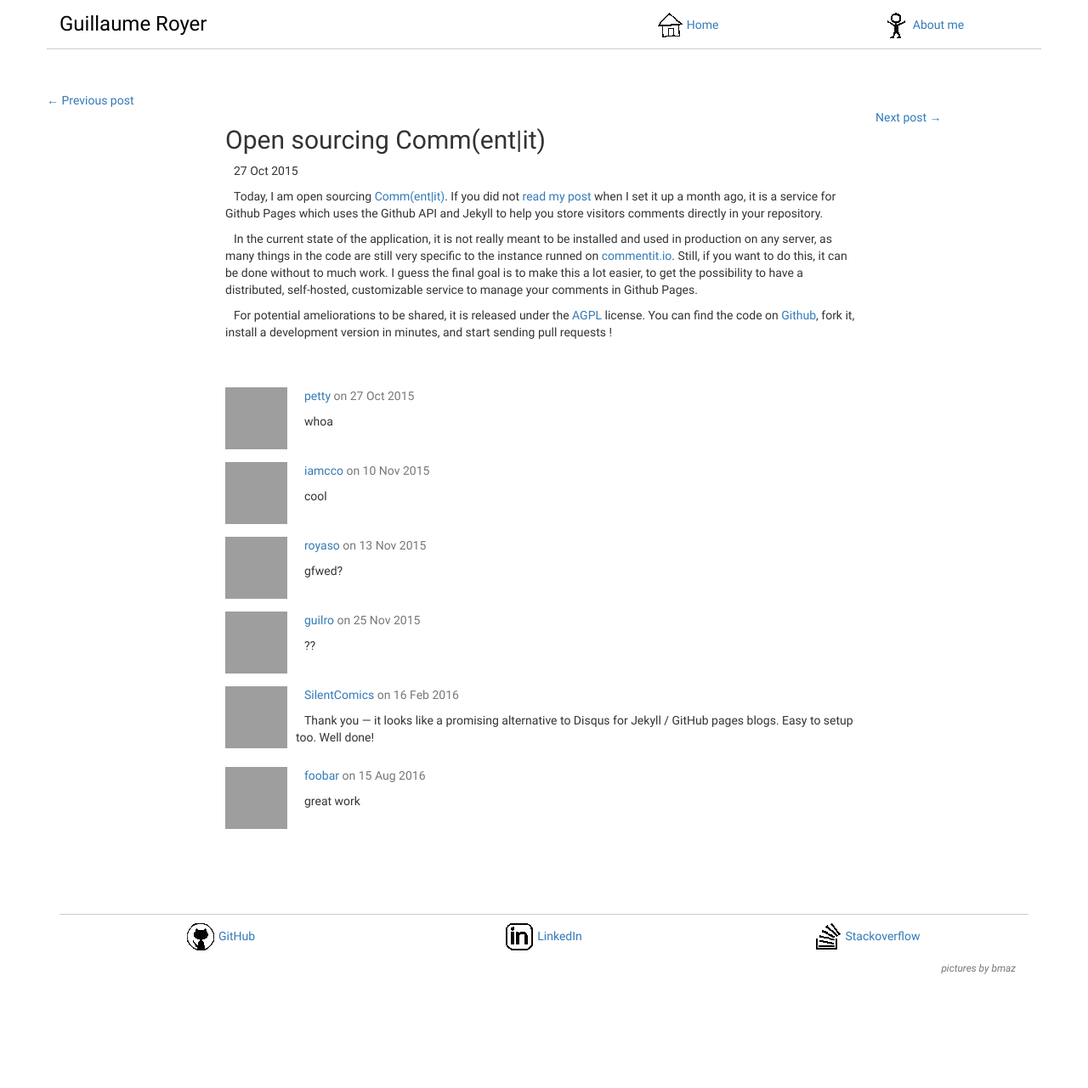
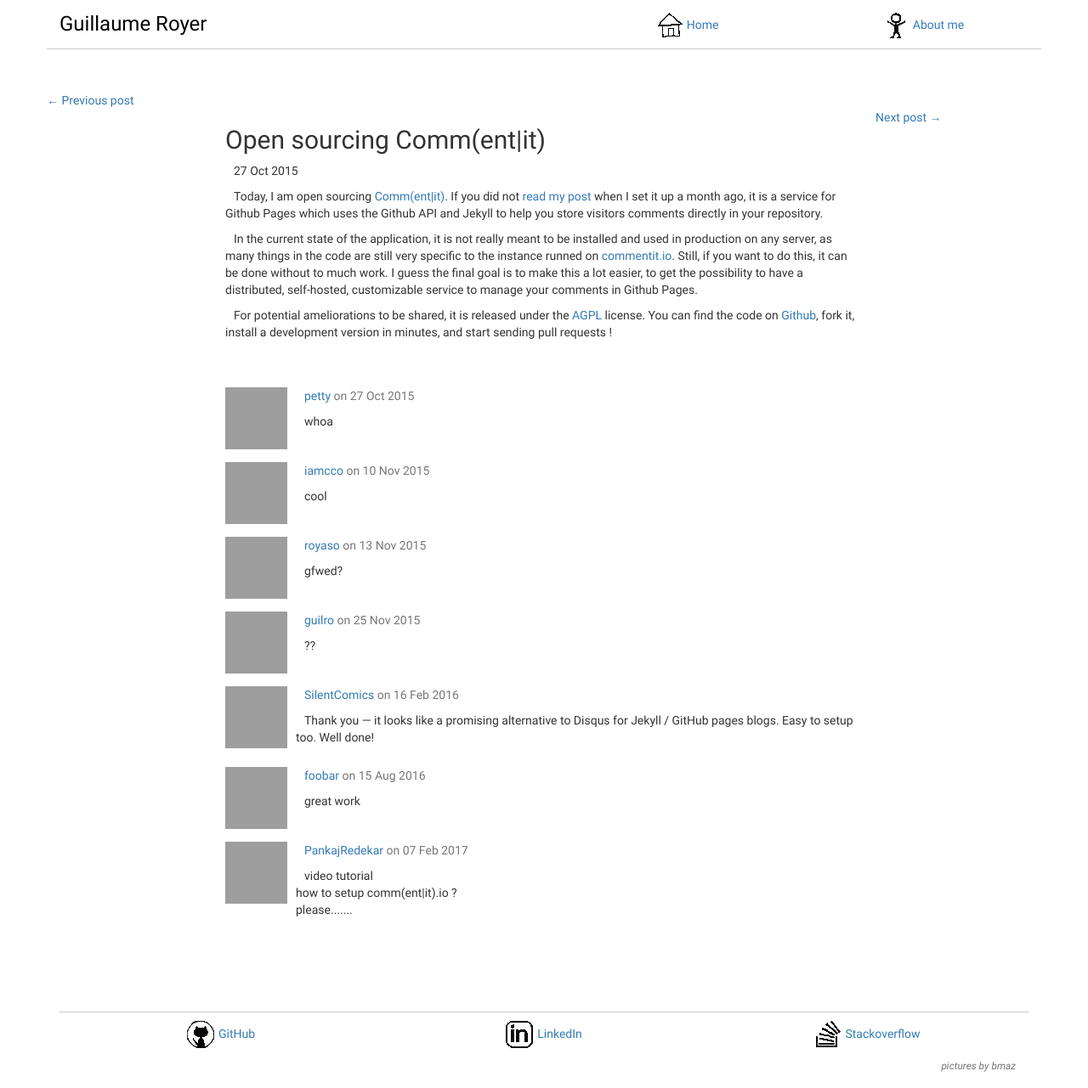
Before and after one commit to jillro/guilro.github.io, a Jekyll site: the page built from _posts/2015-10-27-open-sourcing-commentit.io.md, in a window 1280 px wide. Shown: the whole page at 85% size. Built offline with Jekyll 4.4.1, drawn with Linux system fonts in a browser that asks for light colours; a script that is not in the unit is left out; before the commit the page ends 1166 px from its top, so only the background shows below that; grey boxes are pictures that could not be loaded.

Commit message:
Comment by PankajRedekar (https://github.com/PankajRedekar)

```diff
--- a/_data/comments.yml
+++ b/_data/comments.yml
@@ -720,6 +720,16 @@
       picture: 'https://avatars.githubusercontent.com/u/5953?v=3&s=73'
     content: great work
     date: 2016-08-15T08:52:30.483Z
+  - author:
+      type: full
+      displayName: PankajRedekar
+      url: 'https://github.com/PankajRedekar'
+      picture: 'https://avatars.githubusercontent.com/u/17065120?v=3&s=73'
+    content: |-
+      video tutorial
+      how to setup comm(ent|it).io ?
+      please.......
+    date: 2017-02-07T14:13:08.625Z
 /2014/01/31/race-conditions-on-single-thread:
   - author:
       type: full
```
